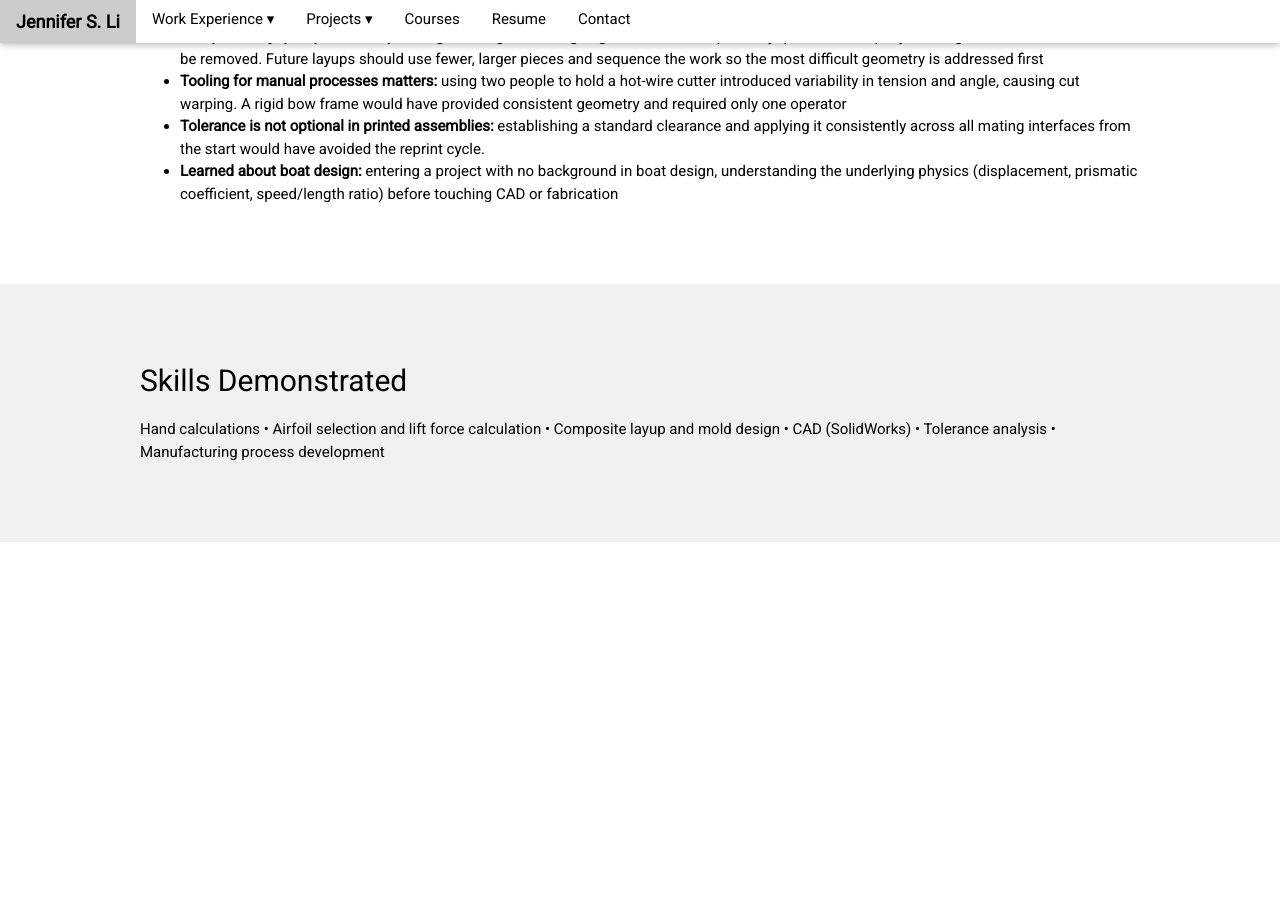
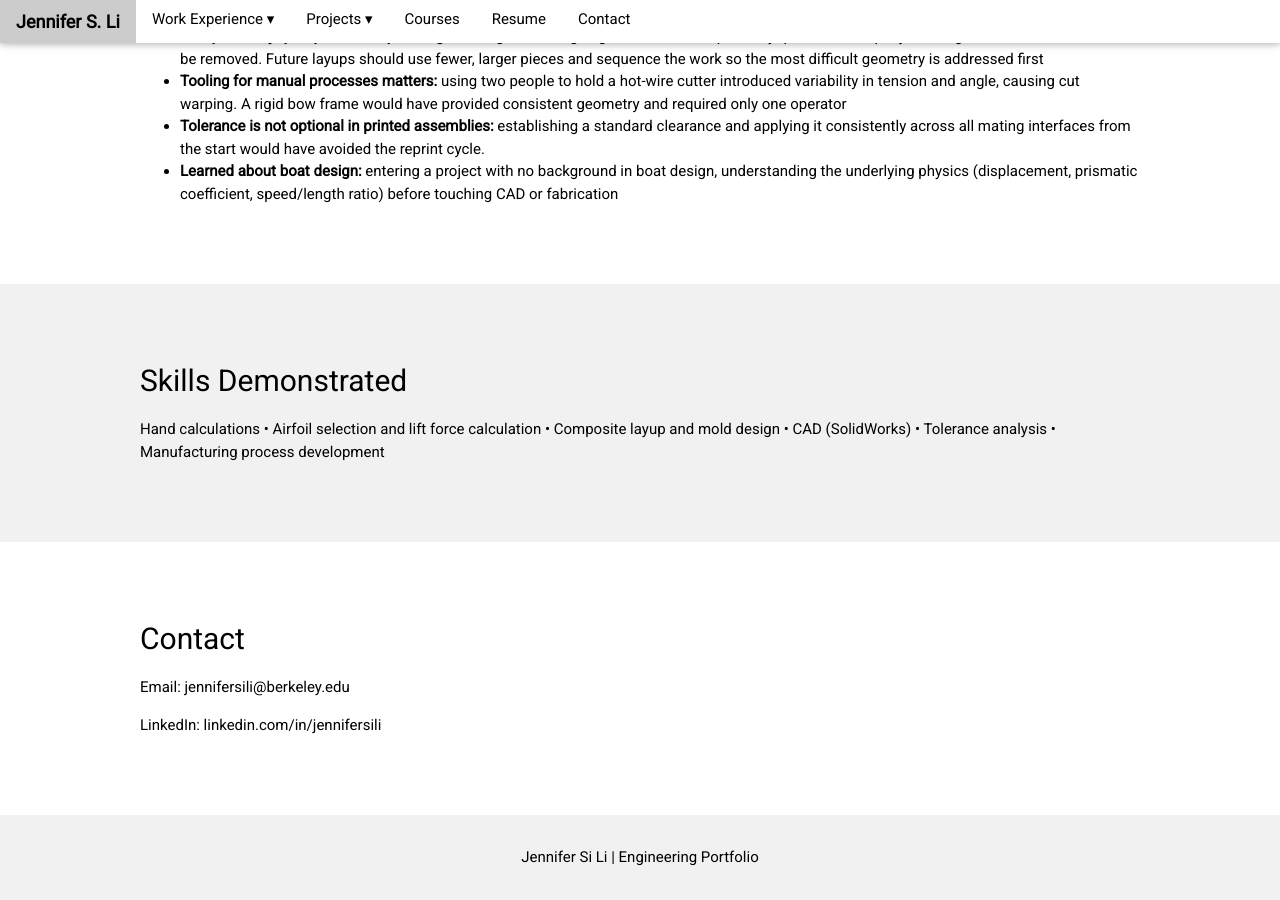
Before and after one commit to jsli905/jsli905.github.io, a Jekyll site: the page experience/taflab.html, which Jekyll copies as it is, in a window 1280 px wide and 900 px high, scrolled down 8676 px. Built offline with Jekyll 4.4.1, drawn with Linux system fonts in a browser that asks for light colours; comment, search, counter and statistics services are not loaded; before the commit the page ends 9218 px from its top, so only the background shows below that.

Commit message:
Update taflab.html

```diff
--- a/experience/taflab.html
+++ b/experience/taflab.html
@@ -542,5 +542,21 @@
   </div>
 </section>
 
+<section id="contact" class="w3-white w3-padding-64">
+  <div class="max-width">
+    <h2>Contact</h2>
+    <p>Email: jennifersili@berkeley.edu</p>
+    <p>LinkedIn: linkedin.com/in/jennifersili</p>
+  </div>
+</section>
+
+</div><!-- /.main-content -->
+</div><!-- /.page-layout -->
+
+<!-- ================= FOOTER ================= -->
+<footer class="w3-container w3-center w3-padding-16 w3-light-grey">
+  <p>Jennifer Si Li | Engineering Portfolio</p>
+</footer>
+
 </body>
 </html>
```
